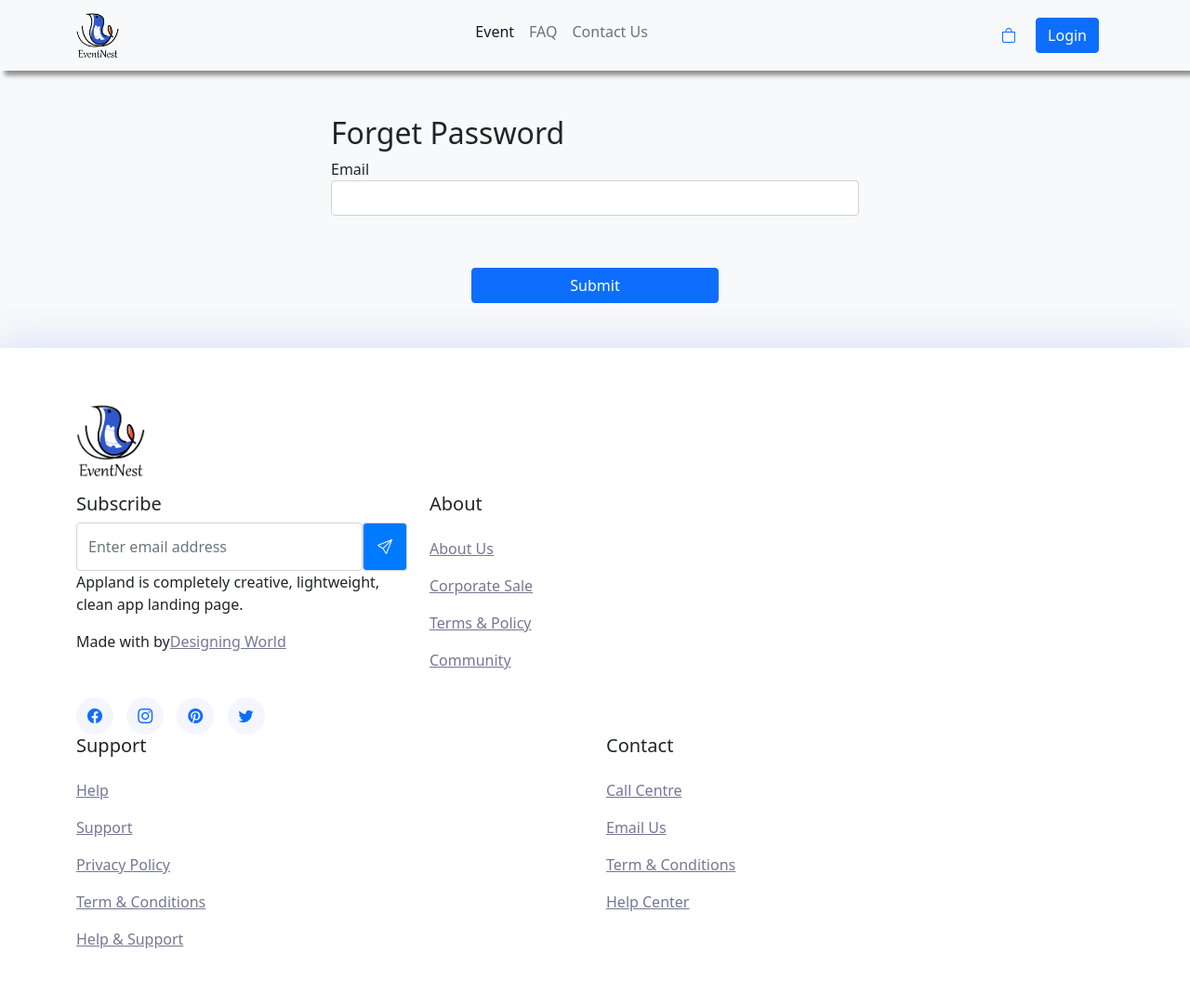
After one commit to ZXiang1121/Web-Development-Assignment-EventNest-, a Flask app: page /forgetpw in a window 1280 px wide. The commit adds this page. Shown: the whole page at 93% size. Run offline with Flask 2, Linux system fonts and the light colour scheme; some libraries are stand-ins or nearby versions.

Commit message:
forgetpw

```diff
--- a/forms.py
+++ b/forms.py
@@ -9,8 +9,8 @@ class signupForm(Form):
     password = PasswordField('Password', [validators.Length(min=8, max=20), validators.DataRequired()])
 
 class loginForm(Form):
-    email = EmailField('Email:', [validators.Email(), validators.DataRequired()])
-    password = PasswordField('Password:', [validators.length(max=100), validators.DataRequired()])
+    email = EmailField('Email', [validators.Email(), validators.DataRequired()])
+    password = PasswordField('Password', [validators.length(max=100), validators.DataRequired()])
 
 # parik part
 class createEvent(Form):
@@ -18,4 +18,7 @@ class createEvent(Form):
 
 # no html link yet
 class changPw(Form):
-    password = PasswordField('New Password:', [validators.length(max=100), validators.DataRequired()])
+    newpassword = PasswordField('New Password', [validators.length(max=100), validators.DataRequired()])
+
+class forgetpw(Form):
+    email = EmailField('Email', [validators.Email(), validators.DataRequired()])
--- a/main.py
+++ b/main.py
@@ -1,5 +1,5 @@
 from flask import Flask, redirect, url_for, render_template, request, session, flash
-from forms import signupForm, loginForm
+from forms import signupForm, loginForm, forgetpw, changPw
 
 app = Flask(__name__)
 
@@ -32,6 +32,13 @@ def create_user():
         return redirect(url_for('accountDetails'))
     return render_template('users/signup.html', form=signup)
 
+@app.route('/forgetpw', methods=['GET', 'POST'])
+def forgetpass():
+    forgetpwform = forgetpw(request.form)
+    if request.method == 'POST':
+        return redirect(url_for('login'))
+    return render_template('users/forgetpw.html', form=forgetpwform)
+
 
 
 @app.route('/accountDetails')
@@ -44,7 +51,7 @@ def EditAcc():
 
 @app.route('/ChangePass')
 def ChangePass():
-    return render_template('users/ChangePass.html')
+    return render_template('users/ChangePass.html', form=changPw)
 
 @app.route('/dashboard')
 def dashboard():
--- /dev/null
+++ b/templates/users/forgetpw.html
@@ -0,0 +1,29 @@
+{% extends "base.html" %}
+{% block title %}EventNest - Forget Password{% endblock %}
+
+{% block content %}
+{% from "_formHelper.html" import render_field %}
+
+<div class="p-5 bg-light">
+    <div class="container-sm col-lg-6 ml-auto">
+
+        <h2 class="display-7">Forget Password</h2>
+
+        <form method = "POST" action="">
+
+            <div class="form-group">
+            {{ render_field(form.email, class="form-control") }}
+            </div>
+            <br>
+            <div class="row justify-content-center mt-4">
+                <form action="" method="POST">
+                <input type="submit" class="btn btn-primary btn-md" style="width:45%" value="Submit">
+                </form>
+            </div>
+
+        </form>
+
+    </div>
+</div>
+
+{% endblock %}
--- a/templates/users/login.html
+++ b/templates/users/login.html
@@ -21,7 +21,7 @@
           <br>
 
             <span></span>
-            <a href="/ChangePass" class="d-flex justify-content-end">Forget Password</a>
+            <a href="/forgetpass" class="d-flex justify-content-end">Forget Password</a>
 
 
             <div class="row justify-content-center mt-4">
```
Also changed, not shown: templates/users/ChangePass.html (+6 -6 lines).
